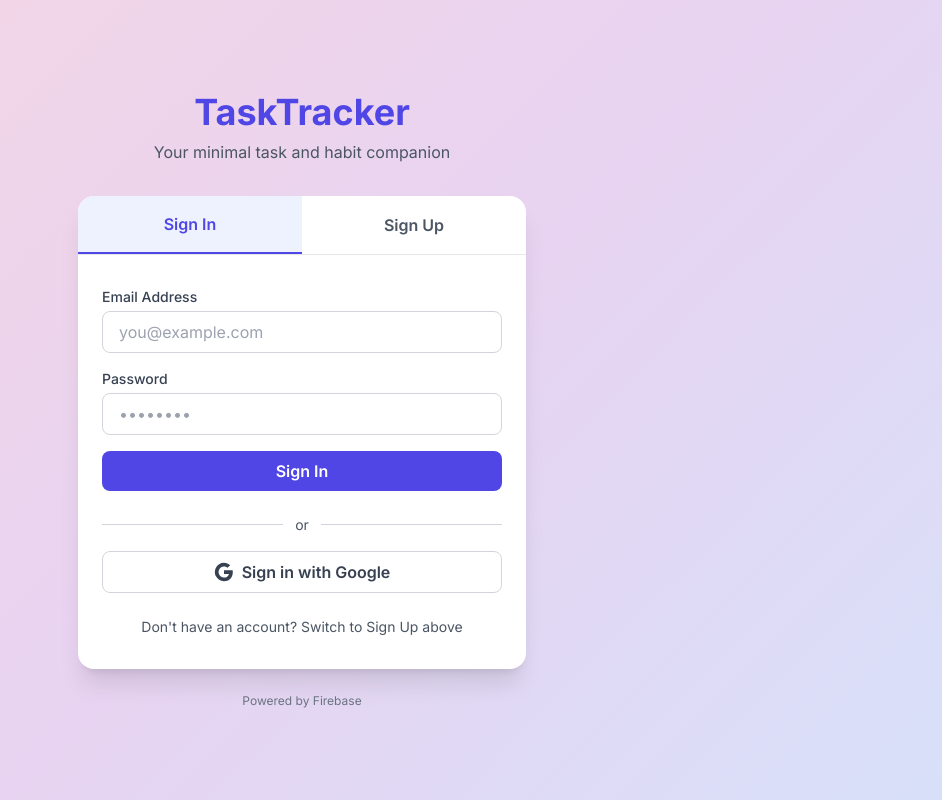
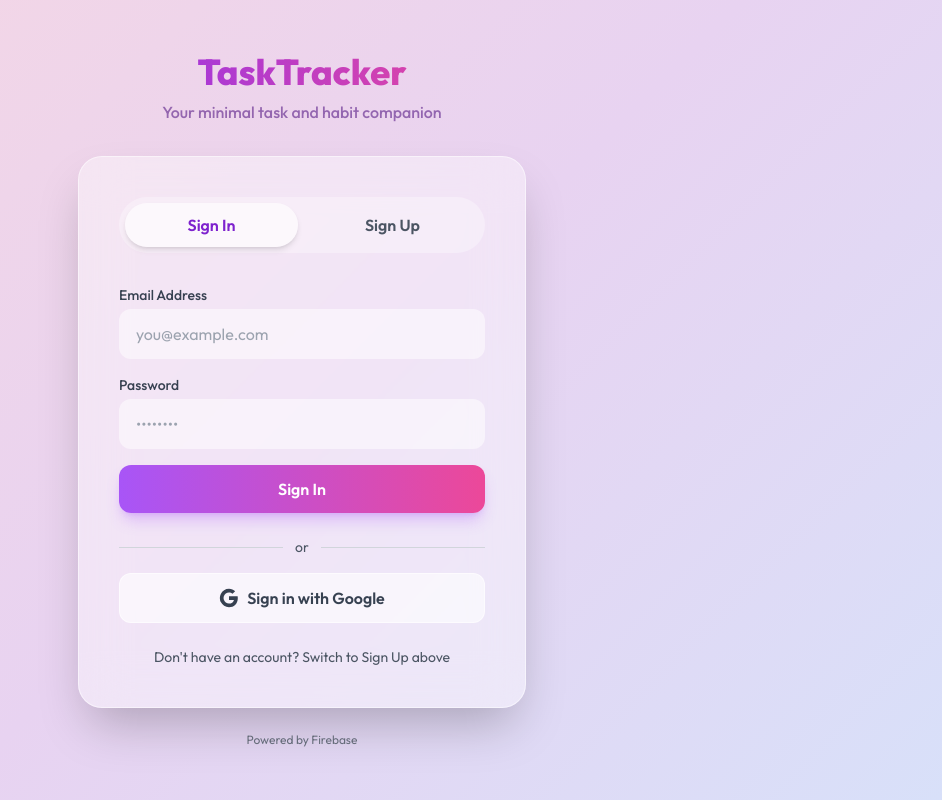
Before and after one commit to SuvijakDow/task-and-habit-tracker, a React (Vite) app: page / in a window 1280 px wide. Shown: the whole page, without its empty margins (338-1280 px from the left). Built offline with nearby package versions, Linux system fonts and the light colour scheme; no server answers.

Commit message:
polish premium glassmorphism, typography, and icons across app

```diff
--- a/src/index.css
+++ b/src/index.css
@@ -1,4 +1,4 @@
-@import url('https://fonts.googleapis.com/css2?family=Inter:wght@400;500;600;700&family=Noto+Sans+Thai:wght@400;500;600;700&display=swap');
+@import url('https://fonts.googleapis.com/css2?family=Outfit:wght@400;500;600;700;800&family=Noto+Sans+Thai:wght@400;500;600;700&display=swap');
 
 @tailwind base;
 @tailwind components;
@@ -11,7 +11,7 @@
 @layer base {
   html, body {
     @apply font-sans;
-    font-family: 'Inter', 'Noto Sans Thai', 'Segoe UI', 'Helvetica', 'Arial', sans-serif !important;
+    font-family: 'Outfit', 'Noto Sans Thai', 'Segoe UI', 'Helvetica', 'Arial', sans-serif !important;
   }
 }
 
--- a/src/pages/AuthPage.tsx
+++ b/src/pages/AuthPage.tsx
@@ -187,24 +187,26 @@ export function AuthPage() {
       <div className="w-full max-w-md">
         {/* Logo / Title */}
         <div className="text-center mb-8">
-          <h1 className="text-4xl font-bold text-indigo-600 mb-2">TaskTracker</h1>
-          <p className="text-gray-600">Your minimal task and habit companion</p>
+          <h1 className="text-4xl font-extrabold bg-clip-text text-transparent bg-gradient-to-r from-purple-600 to-pink-500 mb-2">
+            TaskTracker
+          </h1>
+          <p className="text-purple-900/60 font-medium">Your minimal task and habit companion</p>
         </div>
 
         {/* Card */}
-        <div className="bg-white rounded-2xl shadow-xl overflow-hidden">
+        <div className="bg-white/40 backdrop-blur-xl border border-white/50 rounded-3xl shadow-2xl p-8 md:p-10">
           {/* Tabs */}
-          <div className="flex border-b border-gray-200">
+          <div className="flex gap-2 p-1.5 bg-white/30 rounded-full">
             <button
               onClick={() => {
                 setMode('login');
                 setError(null);
                 setLoginData({ email: '', password: '' });
               }}
-              className={`flex-1 py-4 font-semibold text-center transition-colors ${
+              className={`flex-1 py-2.5 px-4 rounded-full font-semibold text-center transition-all ${
                 mode === 'login'
-                  ? 'bg-indigo-50 text-indigo-600 border-b-2 border-indigo-600'
-                  : 'text-gray-600 hover:text-gray-900'
+                  ? 'bg-white/60 text-purple-700 shadow-md'
+                  : 'text-gray-600 hover:text-gray-900 hover:bg-white/40'
               }`}
             >
               Sign In
@@ -220,10 +222,10 @@ export function AuthPage() {
                     displayName: '',
                   });
                 }}
-              className={`flex-1 py-4 font-semibold text-center transition-colors ${
+               className={`flex-1 py-2.5 px-4 rounded-full font-semibold text-center transition-all ${
                  mode === 'signup'
-                  ? 'bg-indigo-50 text-indigo-600 border-b-2 border-indigo-600'
-                  : 'text-gray-600 hover:text-gray-900'
+                   ? 'bg-white/60 text-purple-700 shadow-md'
+                   : 'text-gray-600 hover:text-gray-900 hover:bg-white/40'
                }`}
              >
                Sign Up
@@ -232,13 +234,13 @@ export function AuthPage() {
 
           {/* Error Message */}
           {error && (
-            <div className="mx-6 mt-6 p-4 bg-red-50 border border-red-200 rounded-lg text-red-700 text-sm">
+            <div className="mt-6 p-4 bg-red-50/90 border border-red-200 rounded-xl text-red-700 text-sm">
               {error}
             </div>
           )}
 
           {/* Form Content */}
-          <div className="px-6 py-8">
+          <div className="pt-8">
             {mode === 'login' ? (
               <form onSubmit={handleLoginSubmit} className="space-y-4">
                 <div>
@@ -253,7 +255,7 @@ export function AuthPage() {
                     onChange={handleLoginChange}
                     placeholder="you@example.com"
                     disabled={isSubmitting}
-                    className="w-full px-4 py-2 border border-gray-300 rounded-lg focus:outline-none focus:ring-2 focus:ring-indigo-500 focus:border-transparent disabled:bg-gray-50"
+                    className="w-full px-4 py-3 bg-white/50 border border-transparent rounded-xl focus:outline-none focus:ring-2 focus:ring-purple-400 focus:bg-white disabled:bg-white/35"
                   />
                 </div>
 
@@ -269,14 +271,14 @@ export function AuthPage() {
                     onChange={handleLoginChange}
                     placeholder="••••••••"
                     disabled={isSubmitting}
-                    className="w-full px-4 py-2 border border-gray-300 rounded-lg focus:outline-none focus:ring-2 focus:ring-indigo-500 focus:border-transparent disabled:bg-gray-50"
+                    className="w-full px-4 py-3 bg-white/50 border border-transparent rounded-xl focus:outline-none focus:ring-2 focus:ring-purple-400 focus:bg-white disabled:bg-white/35"
                   />
                 </div>
 
                 <button
                   type="submit"
                   disabled={isSubmitting}
-                  className="w-full mt-6 py-2 bg-indigo-600 text-white font-semibold rounded-lg hover:bg-indigo-700 transition-colors disabled:opacity-50 disabled:cursor-not-allowed"
+                  className="w-full mt-6 py-3 bg-gradient-to-r from-purple-500 to-pink-500 text-white font-semibold rounded-xl shadow-lg shadow-purple-500/30 hover:brightness-110 hover:scale-[1.01] transition-all disabled:opacity-50 disabled:cursor-not-allowed"
                 >
                   {isSubmitting ? 'Signing in...' : 'Sign In'}
                 </button>
@@ -295,7 +297,7 @@ export function AuthPage() {
                     onChange={handleSignupChange}
                     placeholder="John Doe"
                     disabled={isSubmitting}
-                    className="w-full px-4 py-2 border border-gray-300 rounded-lg focus:outline-none focus:ring-2 focus:ring-indigo-500 focus:border-transparent disabled:bg-gray-50"
+                    className="w-full px-4 py-3 bg-white/50 border border-transparent rounded-xl focus:outline-none focus:ring-2 focus:ring-purple-400 focus:bg-white disabled:bg-white/35"
                   />
                 </div>
 
@@ -311,7 +313,7 @@ export function AuthPage() {
                     onChange={handleSignupChange}
                     placeholder="you@example.com"
                     disabled={isSubmitting}
-                    className="w-full px-4 py-2 border border-gray-300 rounded-lg focus:outline-none focus:ring-2 focus:ring-indigo-500 focus:border-transparent disabled:bg-gray-50"
+                    className="w-full px-4 py-3 bg-white/50 border border-transparent rounded-xl focus:outline-none focus:ring-2 focus:ring-purple-400 focus:bg-white disabled:bg-white/35"
                   />
                 </div>
 
@@ -327,7 +329,7 @@ export function AuthPage() {
                     onChange={handleSignupChange}
                     placeholder="••••••••"
                     disabled={isSubmitting}
-                    className="w-full px-4 py-2 border border-gray-300 rounded-lg focus:outline-none focus:ring-2 focus:ring-indigo-500 focus:border-transparent disabled:bg-gray-50"
+                    className="w-full px-4 py-3 bg-white/50 border border-transparent rounded-xl focus:outline-none focus:ring-2 focus:ring-purple-400 focus:bg-white disabled:bg-white/35"
                   />
                 </div>
 
@@ -343,14 +345,14 @@ export function AuthPage() {
                     onChange={handleSignupChange}
                     placeholder="••••••••"
                     disabled={isSubmitting}
-                    className="w-full px-4 py-2 border border-gray-300 rounded-lg focus:outline-none focus:ring-2 focus:ring-indigo-500 focus:border-transparent disabled:bg-gray-50"
+                    className="w-full px-4 py-3 bg-white/50 border border-transparent rounded-xl focus:outline-none focus:ring-2 focus:ring-purple-400 focus:bg-white disabled:bg-white/35"
                   />
                 </div>
 
                 <button
                   type="submit"
                   disabled={isSubmitting}
-                  className="w-full mt-6 py-2 bg-indigo-600 text-white font-semibold rounded-lg hover:bg-indigo-700 transition-colors disabled:opacity-50 disabled:cursor-not-allowed"
+                  className="w-full mt-6 py-3 bg-gradient-to-r from-purple-500 to-pink-500 text-white font-semibold rounded-xl shadow-lg shadow-purple-500/30 hover:brightness-110 hover:scale-[1.01] transition-all disabled:opacity-50 disabled:cursor-not-allowed"
                 >
                   {isSubmitting ? 'Creating account...' : 'Create Account'}
                 </button>
@@ -369,7 +371,7 @@ export function AuthPage() {
               type="button"
               onClick={handleGoogleSignIn}
               disabled={isSubmitting}
-              className="w-full mt-4 py-2 border border-gray-300 text-gray-700 font-semibold rounded-lg hover:bg-gray-50 transition-colors disabled:opacity-50 disabled:cursor-not-allowed flex items-center justify-center gap-2"
+              className="w-full mt-4 py-3 bg-white/60 border border-white/60 text-gray-700 font-semibold rounded-xl hover:bg-white/80 transition-all disabled:opacity-50 disabled:cursor-not-allowed flex items-center justify-center gap-2"
             >
               <svg className="w-5 h-5" viewBox="0 0 24 24">
                 <path
--- a/src/pages/MainPage.tsx
+++ b/src/pages/MainPage.tsx
@@ -1,4 +1,5 @@
 import { useState } from 'react';
+import { BarChart2, CheckSquare, Flame } from 'lucide-react';
 import { TasksPage } from '@/pages/TasksPage';
 import { HabitsPage } from '@/pages/HabitsPage';
 import { AnalyticsPage } from '@/pages/AnalyticsPage';
@@ -22,7 +23,10 @@ export function MainPage() {
                   : 'text-gray-600 hover:text-gray-800'
               }`}
             >
-              📋 Tasks
+              <span className="inline-flex items-center gap-1.5">
+                <CheckSquare className="h-4 w-4 md:h-5 md:w-5 text-fuchsia-500" />
+                Tasks
+              </span>
               {currentPage === 'tasks' && (
                 <span className="absolute left-2 right-2 bottom-0 h-0.5 rounded-full bg-purple-500" />
               )}
@@ -35,7 +39,10 @@ export function MainPage() {
                   : 'text-gray-600 hover:text-gray-800'
               }`}
             >
-              🔥 Daily Habits
+              <span className="inline-flex items-center gap-1.5">
+                <Flame className="h-4 w-4 md:h-5 md:w-5 text-pink-500" />
+                Daily Habits
+              </span>
               {currentPage === 'habits' && (
                 <span className="absolute left-2 right-2 bottom-0 h-0.5 rounded-full bg-purple-500" />
               )}
@@ -48,7 +55,10 @@ export function MainPage() {
                   : 'text-gray-600 hover:text-gray-800'
               }`}
             >
-              📊 Analytics
+              <span className="inline-flex items-center gap-1.5">
+                <BarChart2 className="h-4 w-4 md:h-5 md:w-5 text-purple-500" />
+                Analytics
+              </span>
               {currentPage === 'analytics' && (
                 <span className="absolute left-2 right-2 bottom-0 h-0.5 rounded-full bg-purple-500" />
               )}
```
Also changed, not shown: package.json (+8 -7 lines), src/pages/AnalyticsPage.tsx (+14 -8 lines), src/pages/HabitsPage.tsx (+15 -9 lines), src/pages/TasksPage.tsx (+12 -6 lines), 1 other file (tests, documents, lock files or other folders). Lines whose indentation alone changed are shown as unchanged.
